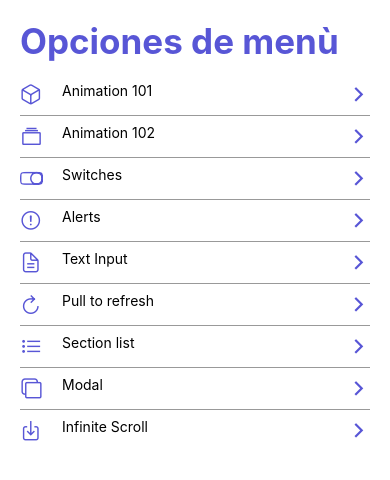
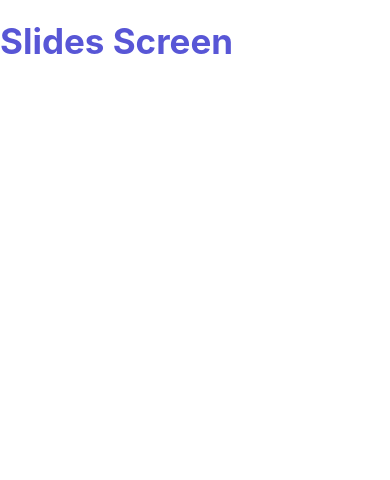
Before and after one commit to silviafer-dev/RNComponents, a React Native app: screen /SlidesScreen in a window 390 px wide. Shown: the top 480 px of the page. Built offline with nearby package versions, Linux system fonts and the light colour scheme.

Commit message:
Create new screen component SlidesScreen

```diff
--- a/src/data/menuItems.tsx
+++ b/src/data/menuItems.tsx
@@ -46,4 +46,9 @@
     icon: 'download-outline',
     component: 'InfiniteScrollScreen',
   },
+  {
+    name: 'Slides',
+    icon: 'flower-outline',
+    component: 'SlidesScreen',
+  },
 ];
--- a/src/navigator/Navigator.tsx
+++ b/src/navigator/Navigator.tsx
@@ -11,6 +11,7 @@
 import { CustomSectionListScreen } from '../screens/CustomSectionListScreen';
 import { ModalScreen } from '../screens/ModalScreen';
 import { InfiniteScrollScreen } from '../screens/InfiniteScrollScreen';
+import { SlidesScreen } from '../screens/SlidesScreen';
 
 const Stack = createStackNavigator();
 
@@ -42,6 +43,7 @@
         name="InfiniteScrollScreen"
         component={InfiniteScrollScreen}
       />
+      <Stack.Screen name="SlidesScreen" component={SlidesScreen} />
     </Stack.Navigator>
   );
 }
--- /dev/null
+++ b/src/screens/SlidesScreen.tsx
@@ -0,0 +1,11 @@
+import React from 'react';
+import { View } from 'react-native';
+import { HeaderTitle } from '../components/HeaderTitle';
+
+export const SlidesScreen = () => {
+  return (
+    <View>
+      <HeaderTitle title="Slides Screen" />
+    </View>
+  );
+};
```
